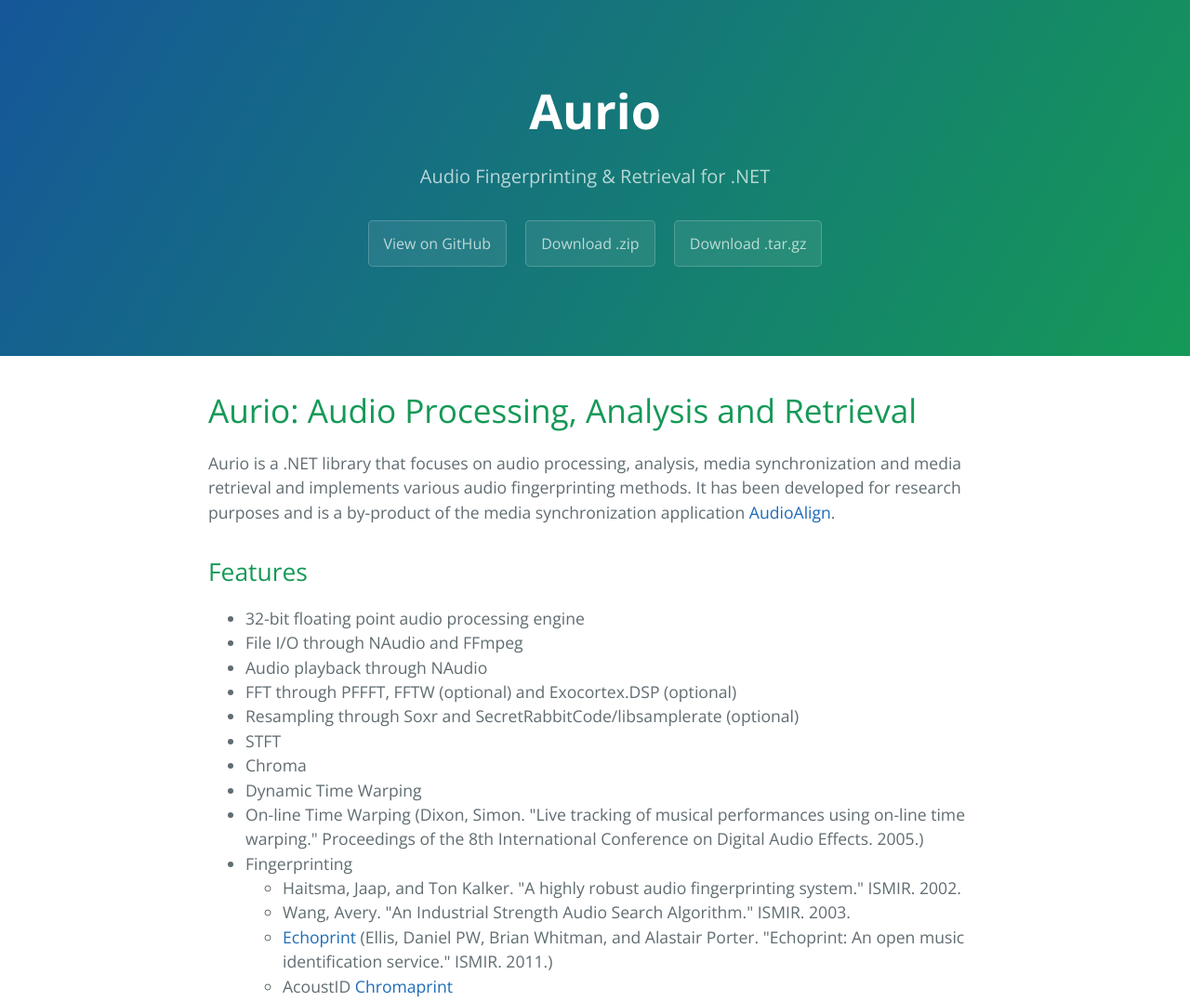
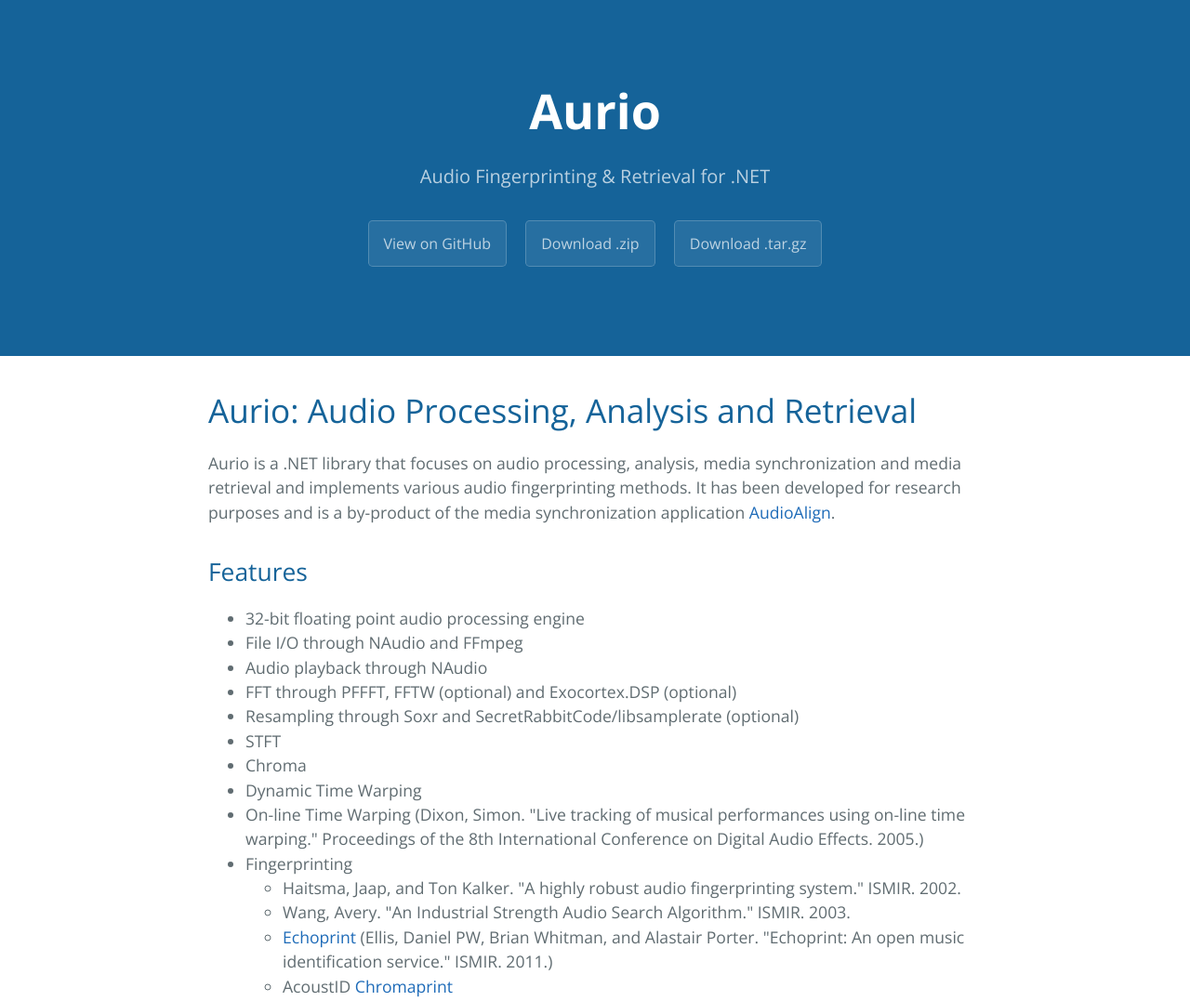
Before and after one commit to protyposis/Aurio, a plain HTML site: page index.html in a window 1280 px wide. Shown: the top 1077 px of the page at 93% size. Drawn offline with nearby package versions, Linux system fonts and the light colour scheme.

Commit message:
Customize style

```diff
--- a/stylesheets/stylesheet.css
+++ b/stylesheets/stylesheet.css
@@ -56,8 +56,7 @@
 .page-header {
   color: #fff;
   text-align: center;
-  background-color: #159957;
-  background-image: linear-gradient(120deg, #155799, #159957); }
+  background-color: #156399; }
 
 @media screen and (min-width: 64em) {
   .page-header {
@@ -112,7 +111,7 @@
   margin-top: 2rem;
   margin-bottom: 1rem;
   font-weight: normal;
-  color: #159957; }
+  color: #156399; }
 .main-content p {
   margin-bottom: 1em; }
 .main-content code {
```
